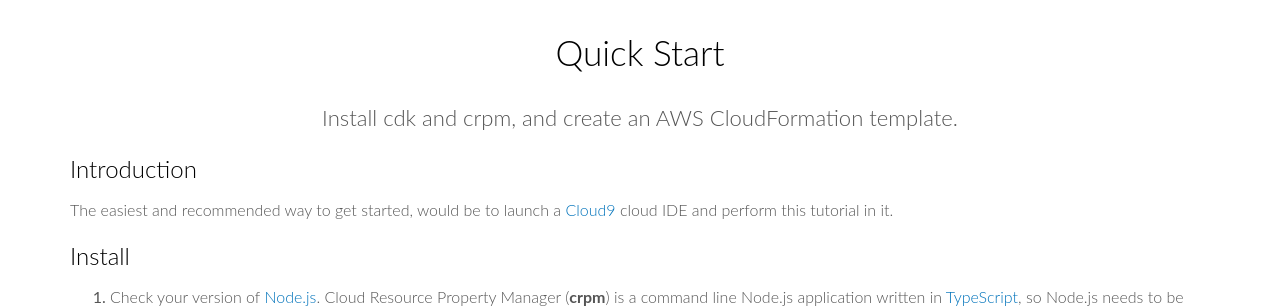
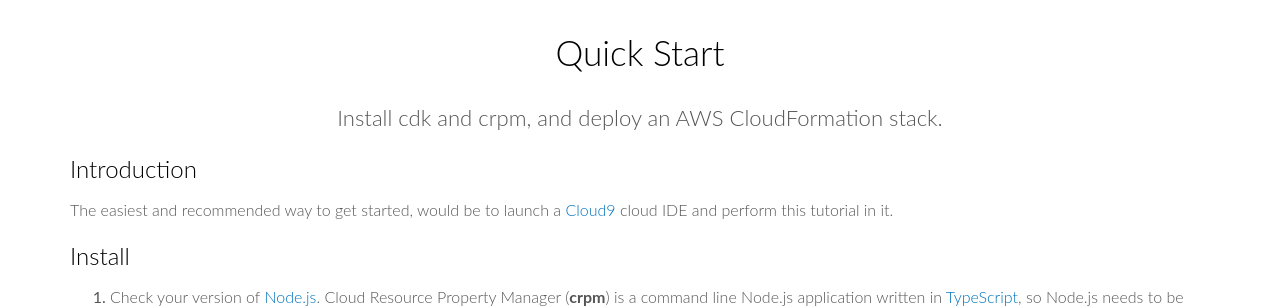
Before and after one commit to shi-archive/crpm, a Jekyll site: the page built from docs/quick-start.md, in a window 1280 px wide. Shown: the part 120-428 px from the top of the page. Built offline with Jekyll 4.4.1, drawn with Linux system fonts in a browser that asks for light colours; comment, search, counter and statistics services are not loaded.

Commit message:
Update documentation

```diff
--- a/docs/quick-start.md
+++ b/docs/quick-start.md
@@ -1,7 +1,7 @@
 ---
 title: Quick Start
 heading: Quick Start
-description: Install cdk and crpm, and create an AWS CloudFormation template.
+description: Install cdk and crpm, and deploy an AWS CloudFormation stack.
 ---
 ### Introduction
 
```
